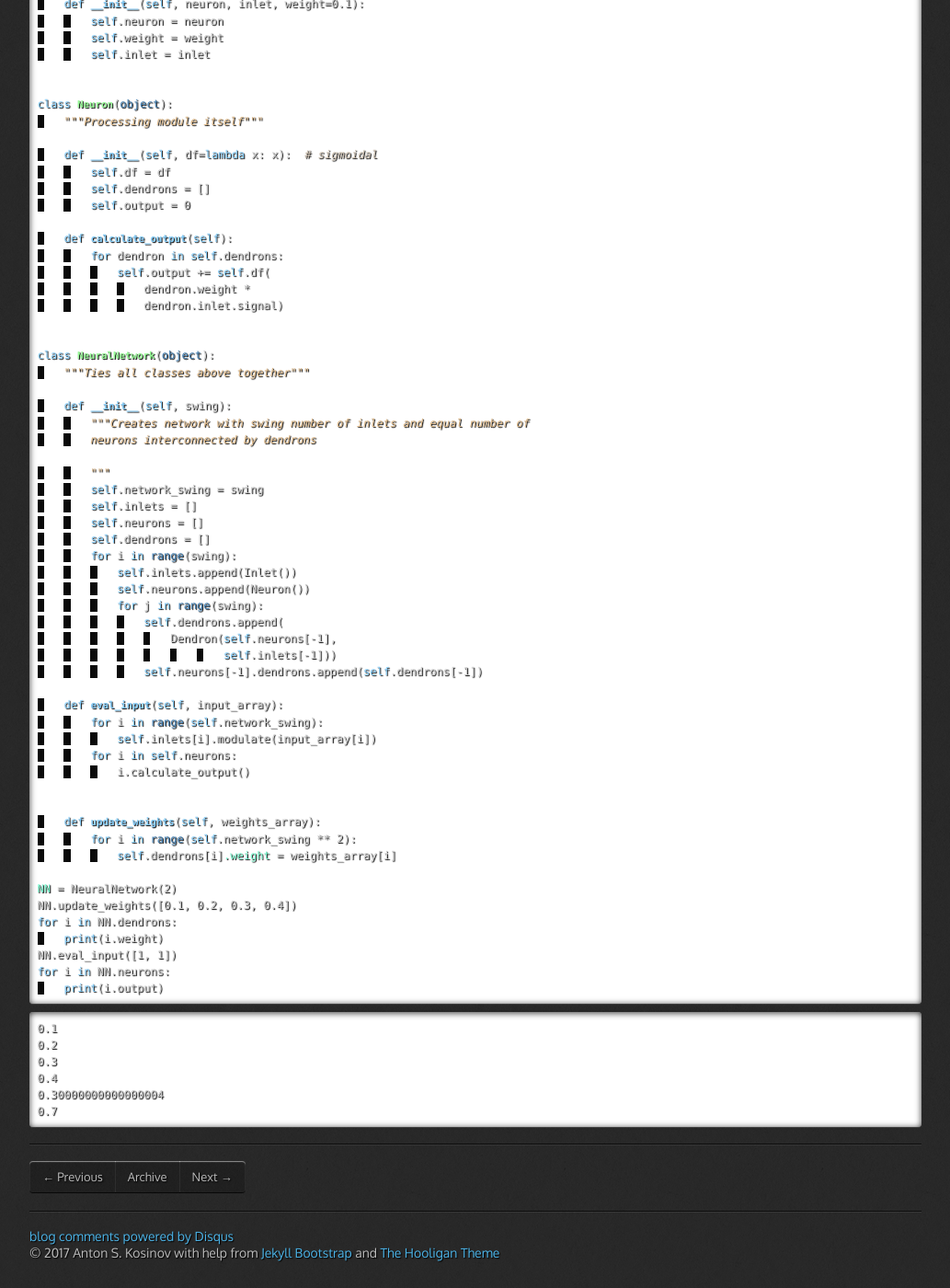
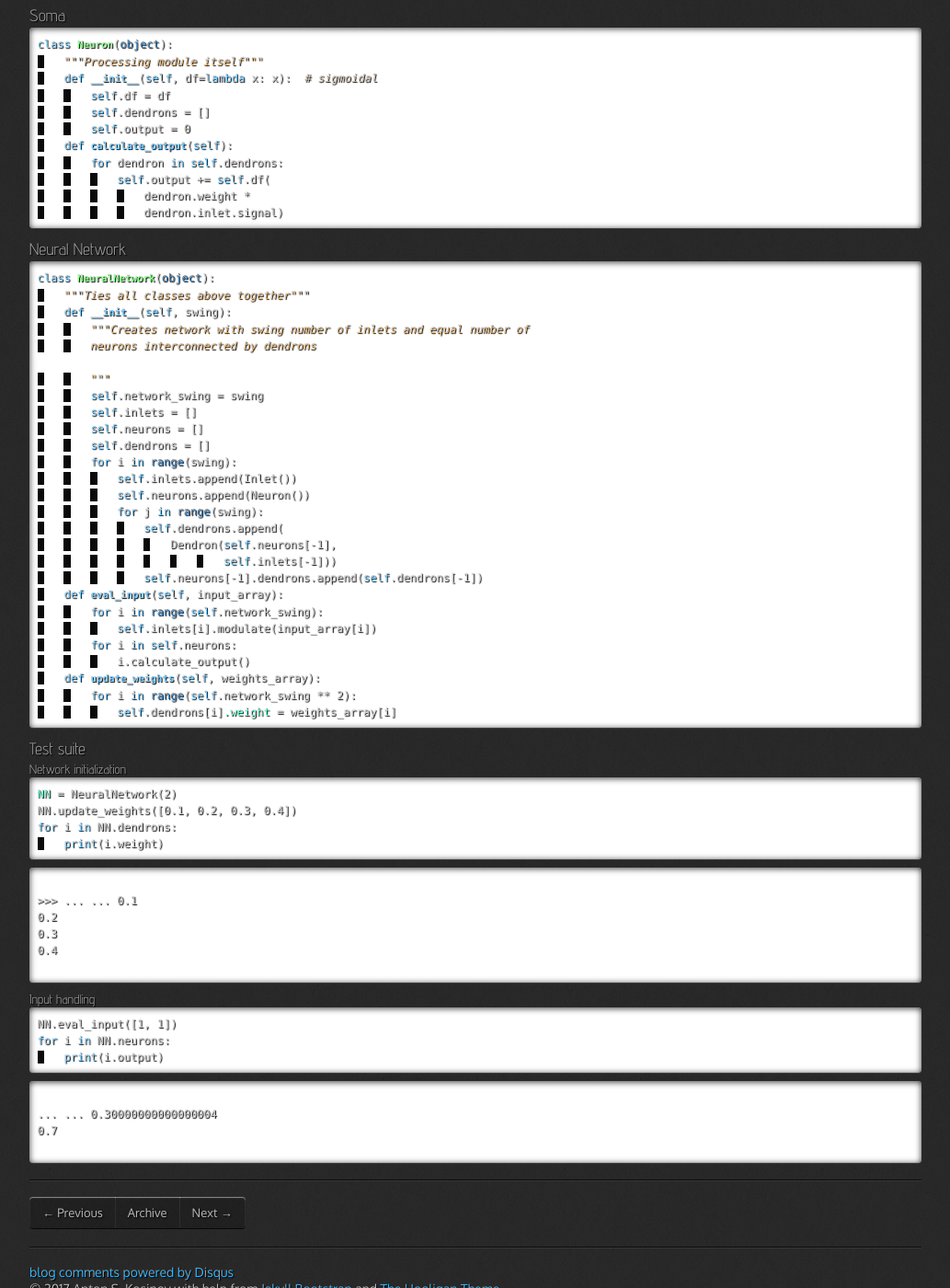
Before and after one commit to 0--key/0--key.github.io, a Jekyll site: the page built from _posts/2017-04-19-perceptron-in-python-oop.html, in a window 1280 px wide and 1400 px high, scrolled down 1712 px. Shown: the whole window at 92% size, without its empty margins (23-1056 px from the left). Built offline with Jekyll 4.4.1, drawn with Linux system fonts in a browser that asks for light colours; nearby versions of some CDN libraries; comment, search, counter and statistics services are not loaded; some of the changed text lies outside the part shown.

Commit message:
Further article elaboration

```diff
--- a/_posts/2017-04-19-perceptron-in-python-oop.html
+++ b/_posts/2017-04-19-perceptron-in-python-oop.html
@@ -18,7 +18,15 @@ tags: [perceptron, oop]
 <li><a href="#orgdca3876">What is a neuron?</a></li>
 </ul>
 </li>
-<li><a href="#org7cb1feb">Implementation</a></li>
+<li><a href="#org7cb1feb">Implementation</a>
+<ul>
+<li><a href="#org8f37728">Inlet</a></li>
+<li><a href="#org0eb3afd">Dendron</a></li>
+<li><a href="#orgb00da69">Soma</a></li>
+<li><a href="#org94364bf">Neural Network</a></li>
+<li><a href="#orgc82fd28">Test suite</a></li>
+</ul>
+</li>
 </ul>
 </div>
 </div>
@@ -77,53 +85,62 @@ neurons. From there the message can move to the next neuron.
 <div id="outline-container-org7cb1feb" class="outline-2">
 <h2 id="org7cb1feb">Implementation</h2>
 <div class="outline-text-2" id="text-org7cb1feb">
+</div><div id="outline-container-org8f37728" class="outline-3">
+<h3 id="org8f37728">Inlet</h3>
+<div class="outline-text-3" id="text-org8f37728">
 <div class="org-src-container">
-<pre class="src src-python" id="orgd5b982a"><span style="color: #cdc0b0; font-style: italic;">#</span><span style="color: #cdc0b0; font-style: italic;">!/usr/bin/env python</span>
-<span style="color: #cdc0b0; font-style: italic;"># </span><span style="color: #cdc0b0; font-style: italic;">-*- coding: utf-8 -*-</span>
-<span style="color: #deb887; font-style: italic;">"""</span>
-<span style="color: #deb887; font-style: italic;">Single layer neural network</span>
-<span style="color: #deb887; font-style: italic;">"""</span>
-
-<span style="color: #cdc0b0; font-style: italic;"># </span><span style="color: #cdc0b0; font-style: italic;">def sigmoidal_function(signal,</span>
-
-
-<span style="color: #87cefa;">class</span> <span style="color: #98fb98; font-size: 90%; font-weight: bold;">Inlet</span>(<span style="color: #4682b4;">object</span>):
+<pre class="src src-python"><span style="color: #87cefa;">class</span> <span style="color: #98fb98; font-size: 90%; font-weight: bold;">Inlet</span>(<span style="color: #4682b4;">object</span>):
 <span style="color: #f5deb3; background-color: #0a0a0a;"> </span>   <span style="color: #deb887; font-style: italic;">"""Input signal into dendron"""</span>
-
 <span style="color: #f5deb3; background-color: #0a0a0a;"> </span>   <span style="color: #87cefa;">def</span> <span style="color: #87cefa; font-size: 90%; font-weight: bold;">__init__</span>(<span style="color: #87cefa;">self</span>):
 <span style="color: #f5deb3; background-color: #0a0a0a;"> </span>   <span style="color: #f5deb3; background-color: #0a0a0a;"> </span>   <span style="color: #87cefa;">pass</span>
-
 <span style="color: #f5deb3; background-color: #0a0a0a;"> </span>   <span style="color: #87cefa;">def</span> <span style="color: #87cefa; font-size: 90%; font-weight: bold;">modulate</span>(<span style="color: #87cefa;">self</span>, signal):
 <span style="color: #f5deb3; background-color: #0a0a0a;"> </span>   <span style="color: #f5deb3; background-color: #0a0a0a;"> </span>   <span style="color: #87cefa;">self</span>.signal = signal
+</pre>
+</div>
+</div>
+</div>
 
-
-<span style="color: #87cefa;">class</span> <span style="color: #98fb98; font-size: 90%; font-weight: bold;">Dendron</span>(<span style="color: #4682b4;">object</span>):
+<div id="outline-container-org0eb3afd" class="outline-3">
+<h3 id="org0eb3afd">Dendron</h3>
+<div class="outline-text-3" id="text-org0eb3afd">
+<div class="org-src-container">
+<pre class="src src-python"><span style="color: #87cefa;">class</span> <span style="color: #98fb98; font-size: 90%; font-weight: bold;">Dendron</span>(<span style="color: #4682b4;">object</span>):
 <span style="color: #f5deb3; background-color: #0a0a0a;"> </span>   <span style="color: #deb887; font-style: italic;">"""Convey signal to neuron"""</span>
-
 <span style="color: #f5deb3; background-color: #0a0a0a;"> </span>   <span style="color: #87cefa;">def</span> <span style="color: #87cefa; font-size: 90%; font-weight: bold;">__init__</span>(<span style="color: #87cefa;">self</span>, neuron, inlet, weight=0.1):
 <span style="color: #f5deb3; background-color: #0a0a0a;"> </span>   <span style="color: #f5deb3; background-color: #0a0a0a;"> </span>   <span style="color: #87cefa;">self</span>.neuron = neuron
 <span style="color: #f5deb3; background-color: #0a0a0a;"> </span>   <span style="color: #f5deb3; background-color: #0a0a0a;"> </span>   <span style="color: #87cefa;">self</span>.weight = weight
 <span style="color: #f5deb3; background-color: #0a0a0a;"> </span>   <span style="color: #f5deb3; background-color: #0a0a0a;"> </span>   <span style="color: #87cefa;">self</span>.inlet = inlet
+</pre>
+</div>
+</div>
+</div>
 
-
-<span style="color: #87cefa;">class</span> <span style="color: #98fb98; font-size: 90%; font-weight: bold;">Neuron</span>(<span style="color: #4682b4;">object</span>):
+<div id="outline-container-orgb00da69" class="outline-3">
+<h3 id="orgb00da69">Soma</h3>
+<div class="outline-text-3" id="text-orgb00da69">
+<div class="org-src-container">
+<pre class="src src-python"><span style="color: #87cefa;">class</span> <span style="color: #98fb98; font-size: 90%; font-weight: bold;">Neuron</span>(<span style="color: #4682b4;">object</span>):
 <span style="color: #f5deb3; background-color: #0a0a0a;"> </span>   <span style="color: #deb887; font-style: italic;">"""Processing module itself"""</span>
-
 <span style="color: #f5deb3; background-color: #0a0a0a;"> </span>   <span style="color: #87cefa;">def</span> <span style="color: #87cefa; font-size: 90%; font-weight: bold;">__init__</span>(<span style="color: #87cefa;">self</span>, df=<span style="color: #87cefa;">lambda</span> x: x):  <span style="color: #cdc0b0; font-style: italic;"># </span><span style="color: #cdc0b0; font-style: italic;">sigmoidal</span>
 <span style="color: #f5deb3; background-color: #0a0a0a;"> </span>   <span style="color: #f5deb3; background-color: #0a0a0a;"> </span>   <span style="color: #87cefa;">self</span>.df = df
 <span style="color: #f5deb3; background-color: #0a0a0a;"> </span>   <span style="color: #f5deb3; background-color: #0a0a0a;"> </span>   <span style="color: #87cefa;">self</span>.dendrons = []
 <span style="color: #f5deb3; background-color: #0a0a0a;"> </span>   <span style="color: #f5deb3; background-color: #0a0a0a;"> </span>   <span style="color: #87cefa;">self</span>.output = 0
-
 <span style="color: #f5deb3; background-color: #0a0a0a;"> </span>   <span style="color: #87cefa;">def</span> <span style="color: #87cefa; font-size: 90%; font-weight: bold;">calculate_output</span>(<span style="color: #87cefa;">self</span>):
 <span style="color: #f5deb3; background-color: #0a0a0a;"> </span>   <span style="color: #f5deb3; background-color: #0a0a0a;"> </span>   <span style="color: #87cefa;">for</span> dendron <span style="color: #87cefa;">in</span> <span style="color: #87cefa;">self</span>.dendrons:
 <span style="color: #f5deb3; background-color: #0a0a0a;"> </span>   <span style="color: #f5deb3; background-color: #0a0a0a;"> </span>   <span style="color: #f5deb3; background-color: #0a0a0a;"> </span>   <span style="color: #87cefa;">self</span>.output += <span style="color: #87cefa;">self</span>.df(
 <span style="color: #f5deb3; background-color: #0a0a0a;"> </span>   <span style="color: #f5deb3; background-color: #0a0a0a;"> </span>   <span style="color: #f5deb3; background-color: #0a0a0a;"> </span>   <span style="color: #f5deb3; background-color: #0a0a0a;"> </span>   dendron.weight *
 <span style="color: #f5deb3; background-color: #0a0a0a;"> </span>   <span style="color: #f5deb3; background-color: #0a0a0a;"> </span>   <span style="color: #f5deb3; background-color: #0a0a0a;"> </span>   <span style="color: #f5deb3; background-color: #0a0a0a;"> </span>   dendron.inlet.signal)
+</pre>
+</div>
+</div>
+</div>
 
-
-<span style="color: #87cefa;">class</span> <span style="color: #98fb98; font-size: 90%; font-weight: bold;">NeuralNetwork</span>(<span style="color: #4682b4;">object</span>):
+<div id="outline-container-org94364bf" class="outline-3">
+<h3 id="org94364bf">Neural Network</h3>
+<div class="outline-text-3" id="text-org94364bf">
+<div class="org-src-container">
+<pre class="src src-python"><span style="color: #87cefa;">class</span> <span style="color: #98fb98; font-size: 90%; font-weight: bold;">NeuralNetwork</span>(<span style="color: #4682b4;">object</span>):
 <span style="color: #f5deb3; background-color: #0a0a0a;"> </span>   <span style="color: #deb887; font-style: italic;">"""Ties all classes above together"""</span>
-
 <span style="color: #f5deb3; background-color: #0a0a0a;"> </span>   <span style="color: #87cefa;">def</span> <span style="color: #87cefa; font-size: 90%; font-weight: bold;">__init__</span>(<span style="color: #87cefa;">self</span>, swing):
 <span style="color: #f5deb3; background-color: #0a0a0a;"> </span>   <span style="color: #f5deb3; background-color: #0a0a0a;"> </span>   <span style="color: #deb887; font-style: italic;">"""Creates network with swing number of inlets and equal number of</span>
 <span style="color: #f5deb3; background-color: #0a0a0a; font-style: italic;"> </span><span style="color: #deb887; font-style: italic;">   </span><span style="color: #f5deb3; background-color: #0a0a0a; font-style: italic;"> </span><span style="color: #deb887; font-style: italic;">   neurons interconnected by dendrons</span>
@@ -141,35 +158,61 @@ neurons. From there the message can move to the next neuron.
 <span style="color: #f5deb3; background-color: #0a0a0a;"> </span>   <span style="color: #f5deb3; background-color: #0a0a0a;"> </span>   <span style="color: #f5deb3; background-color: #0a0a0a;"> </span>   <span style="color: #f5deb3; background-color: #0a0a0a;"> </span>   <span style="color: #f5deb3; background-color: #0a0a0a;"> </span>   Dendron(<span style="color: #87cefa;">self</span>.neurons[-1],
 <span style="color: #f5deb3; background-color: #0a0a0a;"> </span>   <span style="color: #f5deb3; background-color: #0a0a0a;"> </span>   <span style="color: #f5deb3; background-color: #0a0a0a;"> </span>   <span style="color: #f5deb3; background-color: #0a0a0a;"> </span>   <span style="color: #f5deb3; background-color: #0a0a0a;"> </span>   <span style="color: #f5deb3; background-color: #0a0a0a;"> </span>   <span style="color: #f5deb3; background-color: #0a0a0a;"> </span>   <span style="color: #87cefa;">self</span>.inlets[-1]))
 <span style="color: #f5deb3; background-color: #0a0a0a;"> </span>   <span style="color: #f5deb3; background-color: #0a0a0a;"> </span>   <span style="color: #f5deb3; background-color: #0a0a0a;"> </span>   <span style="color: #f5deb3; background-color: #0a0a0a;"> </span>   <span style="color: #87cefa;">self</span>.neurons[-1].dendrons.append(<span style="color: #87cefa;">self</span>.dendrons[-1])
-
 <span style="color: #f5deb3; background-color: #0a0a0a;"> </span>   <span style="color: #87cefa;">def</span> <span style="color: #87cefa; font-size: 90%; font-weight: bold;">eval_input</span>(<span style="color: #87cefa;">self</span>, input_array):
 <span style="color: #f5deb3; background-color: #0a0a0a;"> </span>   <span style="color: #f5deb3; background-color: #0a0a0a;"> </span>   <span style="color: #87cefa;">for</span> i <span style="color: #87cefa;">in</span> <span style="color: #4682b4;">range</span>(<span style="color: #87cefa;">self</span>.network_swing):
 <span style="color: #f5deb3; background-color: #0a0a0a;"> </span>   <span style="color: #f5deb3; background-color: #0a0a0a;"> </span>   <span style="color: #f5deb3; background-color: #0a0a0a;"> </span>   <span style="color: #87cefa;">self</span>.inlets[i].modulate(input_array[i])
 <span style="color: #f5deb3; background-color: #0a0a0a;"> </span>   <span style="color: #f5deb3; background-color: #0a0a0a;"> </span>   <span style="color: #87cefa;">for</span> i <span style="color: #87cefa;">in</span> <span style="color: #87cefa;">self</span>.neurons:
 <span style="color: #f5deb3; background-color: #0a0a0a;"> </span>   <span style="color: #f5deb3; background-color: #0a0a0a;"> </span>   <span style="color: #f5deb3; background-color: #0a0a0a;"> </span>   i.calculate_output()
-
-
 <span style="color: #f5deb3; background-color: #0a0a0a;"> </span>   <span style="color: #87cefa;">def</span> <span style="color: #87cefa; font-size: 90%; font-weight: bold;">update_weights</span>(<span style="color: #87cefa;">self</span>, weights_array):
 <span style="color: #f5deb3; background-color: #0a0a0a;"> </span>   <span style="color: #f5deb3; background-color: #0a0a0a;"> </span>   <span style="color: #87cefa;">for</span> i <span style="color: #87cefa;">in</span> <span style="color: #4682b4;">range</span>(<span style="color: #87cefa;">self</span>.network_swing ** 2):
 <span style="color: #f5deb3; background-color: #0a0a0a;"> </span>   <span style="color: #f5deb3; background-color: #0a0a0a;"> </span>   <span style="color: #f5deb3; background-color: #0a0a0a;"> </span>   <span style="color: #87cefa;">self</span>.dendrons[i]<span style="color: #7fffd4;">.weight</span> = weights_array[i]
+</pre>
+</div>
+</div>
+</div>
 
-<span style="color: #7fffd4;">NN</span> = NeuralNetwork(2)
+<div id="outline-container-orgc82fd28" class="outline-3">
+<h3 id="orgc82fd28">Test suite</h3>
+<div class="outline-text-3" id="text-orgc82fd28">
+</div><div id="outline-container-org299d86d" class="outline-4">
+<h4 id="org299d86d">Network initialization</h4>
+<div class="outline-text-4" id="text-org299d86d">
+<div class="org-src-container">
+<pre class="src src-python"><span style="color: #7fffd4;">NN</span> = NeuralNetwork(2)
 NN.update_weights([0.1, 0.2, 0.3, 0.4])
 <span style="color: #87cefa;">for</span> i <span style="color: #87cefa;">in</span> NN.dendrons:
 <span style="color: #f5deb3; background-color: #0a0a0a;"> </span>   <span style="color: #87cefa;">print</span>(i.weight)
-NN.eval_input([1, 1])
+</pre>
+</div>
+
+<pre class="example">
+
+&gt;&gt;&gt; ... ... 0.1
+0.2
+0.3
+0.4
+
+</pre>
+</div>
+</div>
+
+<div id="outline-container-org5ca607f" class="outline-4">
+<h4 id="org5ca607f">Input handling</h4>
+<div class="outline-text-4" id="text-org5ca607f">
+<div class="org-src-container">
+<pre class="src src-python">NN.eval_input([1, 1])
 <span style="color: #87cefa;">for</span> i <span style="color: #87cefa;">in</span> NN.neurons:
 <span style="color: #f5deb3; background-color: #0a0a0a;"> </span>   <span style="color: #87cefa;">print</span>(i.output)
 </pre>
 </div>
 
 <pre class="example">
-0.1
-0.2
-0.3
-0.4
-0.30000000000000004
+
+... ... 0.30000000000000004
 0.7
+
 </pre>
 </div>
 </div>
+</div>
+</div>
```
